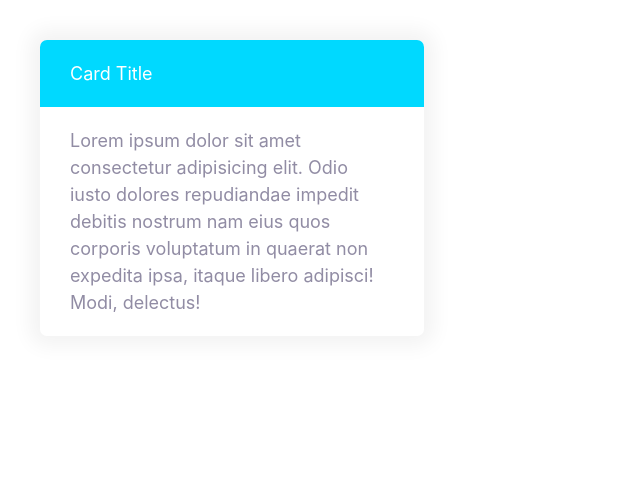
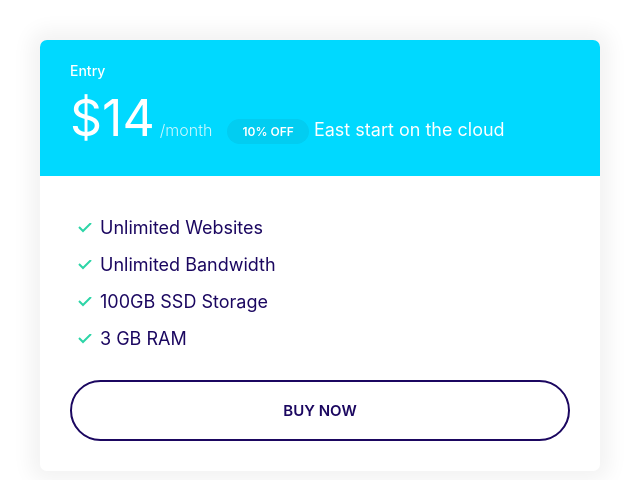
Before and after one commit to danielvmv/danify, a plain HTML site: page index.html in a window 1280 px wide. Shown: the whole page, without its empty margins (0-640 px from the left). Drawn offline with Linux system fonts and the light colour scheme.

Commit message:
Add buttons and input-groups component

```diff
--- a/CSS/styles.css
+++ b/CSS/styles.css
@@ -1,10 +1,3 @@
-/* Typography */
-
-html {
-  /* 62.5% of 16px = 10px */
-  font-size: 62.5%;
-}
-
 :root {
   --color-primary: #2584ff;
   --color-secondary: #00d9ff;
@@ -13,6 +6,19 @@ html {
   --color-body: #918ca4;
   --color-border: #ccc;
   --border-radius: 30px;
+}
+
+*,
+*::after,
+*::before {
+  box-sizing: border-box;
+}
+
+/* Typography */
+
+html {
+  /* 62.5% of 16px = 10px */
+  font-size: 62.5%;
 }
 
 body {
@@ -30,7 +36,6 @@ h3 {
 }
 
 h1 {
-  /* 1 x font size of the html element */
   font-size: 7rem;
 }
 
@@ -56,14 +61,17 @@ p {
   }
 
   h2 {
+    font-size: 4rem;
+  }
+
+  h3 {
     font-size: 2.4rem;
   }
 }
 
-/* Links*/
-
+/* Links */
 a {
-    text-decoration: :none;
+  text-decoration: none;
 }
 
 .link-arrow {
@@ -74,7 +82,7 @@ a {
 }
 
 .link-arrow::after {
-    content: '+>';
+  content: "-->";
   margin-left: 5px;
   transition: margin 0.15s;
 }
@@ -88,12 +96,13 @@ a {
     font-size: 1.5rem;
   }
 }
+/* Badges */
 
-/* Badges */
 .badge {
   border-radius: 20px;
+  font-size: 2rem;
+  font-weight: 600;
   padding: 0.5rem 2rem;
-    font-weight: 600;
   white-space: nowrap;
 }
 
@@ -104,24 +113,23 @@ a {
 
 .badge--secondary {
   background: var(--color-secondary);
-    color: #fff
+  color: #fff;
 }
 
 .badge--small {
   font-size: 1.6rem;
+  padding: 0.5rem 1.5rem;
 }
 
 @media screen and (min-width: 1024px) {
   .badge {
     font-size: 1.5rem;
-
   }
 
   .badge--small {
     font-size: 1.2rem;
   }
 }
-
 /* Lists */
 .list {
   list-style: none;
@@ -132,7 +140,6 @@ a {
 .list--inline .list__item {
   display: inline-block;
   margin-right: 2rem;
-
 }
 
 .list--tick {
@@ -141,7 +148,7 @@ a {
 }
 
 .list--tick .list__item {
-    padding-left: 00.5rem;
+  padding-left: 0.5rem;
   margin-bottom: 1rem;
 }
 
@@ -150,16 +157,14 @@ a {
     padding-left: 0;
   }
 }
-
 /* Icons */
-
 .icon {
   width: 40px;
   height: 40px;
 }
 
 .icon--primary {
-    fill:var(--color-primary);
+  fill: var(--color-primary);
 }
 
 .icon-container {
@@ -171,15 +176,18 @@ a {
   justify-content: center;
   align-items: center;
 }
-
 /* Buttons */
 .btn {
+  border-radius: 40px;
+  border: 0;
+  cursor: pointer;
   font-size: 1.8rem;
   font-weight: 600;
+  margin: 1rem 0;
+  padding: 2rem 3rem;
+  text-align: center;
   text-transform: uppercase;
-    padding: 2rem 3rem;
-    border: 0;
-    border-radius: 40px;
+  white-space: nowrap;
 }
 
 .btn--primary {
@@ -187,14 +195,48 @@ a {
   color: #fff;
 }
 
+.btn--primary:hover {
+  background: #3a8ffd;
+}
+
 .btn--secondary {
   background: var(--color-secondary);
-    color: #fff
+  color: #fff;
+}
+
+.btn--secondary:hover {
+  background: #05cdf0;
 }
 
 .btn--accent {
   background: var(--color-accent);
   color: #fff;
+}
+
+.btn--accent:hover {
+  background: #ec3000;
+}
+
+.btn--outline {
+  background: #fff;
+  color: var(--color-headings);
+  border: 2px solid var(--color-headings);
+}
+
+.btn--outline:hover {
+  background: var(--color-headings);
+  color: #fff;
+}
+
+.btn--block {
+  width: 100%;
+  display: inline-block;
+}
+
+@media screen and (min-width: 1024px) {
+  .btn {
+    font-size: 1.5rem;
+  }
 }
 
 /* Inputs */
@@ -225,7 +267,6 @@ a {
 
 .input-group .btn {
   margin: 4px;
-
 }
 
 @media screen and (min-width: 1024px) {
@@ -233,7 +274,6 @@ a {
     font-size: 1.5rem;
   }
 }
-
 /* Cards */
 .card {
   border-radius: 7px;
@@ -255,3 +295,68 @@ a {
   background: var(--color-secondary);
   color: #fff;
 }
+
+.card--secondary .badge--secondary {
+  background: #02cdf1;
+}
+
+/* Plans */
+.plan__name {
+  color: #fff;
+  margin: 0;
+  font-weight: 500;
+  font-size: 2.4rem;
+}
+
+.plan__price {
+  font-size: 6rem;
+}
+
+.plan__billing-cycle {
+  font-size: 2.4rem;
+  font-weight: 300;
+  opacity: 0.8;
+  margin-right: 1rem;
+}
+
+.plan__description {
+  font-size: 2rem;
+  font-weight: 300;
+  letter-spacing: 1px;
+  display: block;
+}
+
+.plan .list__item {
+  margin-bottom: 2rem;
+}
+
+.plan--popular .card__header {
+  position: relative;
+}
+
+.plan--popular .card__header::before {
+  content: url(../images/popular.svg);
+  width: 40px;
+  display: inline-block;
+  position: absolute;
+  top: -6px;
+  right: 5%;
+}
+
+@media screen and (min-width: 1024px) {
+  .plan__name {
+    font-size: 1.4rem;
+  }
+
+  .plan__price {
+    font-size: 5rem;
+  }
+
+  .plan__billing-cycle {
+    font-size: 1.6rem;
+  }
+
+  .plan__description {
+    font-size: 1.7rem;
+  }
+}
--- a/index.html
+++ b/index.html
@@ -9,14 +9,23 @@
     <link rel="stylesheet" href="CSS/styles.css" />
   </head>
   <body>
-    <div style="width: 30%; padding: 4rem">
+    <div style="width: 50%; padding: 4rem">
       <div class="card card--secondary">
-        <header class="card__header">Card Title</header>
+        <header class="card__header">
+          <h3 class="plan__name">Entry</h3>
+          <span class="plan__price">$14</span>
+          <span class="plan__billing-cycle">/month</span>
+          <span class="badge badge--secondary badge--small">10% OFF</span>
+          <span class="plan__descripton">East start on the cloud</span>
+        </header>
         <div class="card__body">
-          Lorem ipsum dolor sit amet consectetur adipisicing elit. Odio iusto
-          dolores repudiandae impedit debitis nostrum nam eius quos corporis
-          voluptatum in quaerat non expedita ipsa, itaque libero adipisci! Modi,
-          delectus!
+          <ul class="list list--tick">
+            <li class="list__item">Unlimited Websites</li>
+            <li class="list__item">Unlimited Bandwidth</li>
+            <li class="list__item">100GB SSD Storage</li>
+            <li class="list__item">3 GB RAM</li>
+          </ul>
+          <button class="btn btn--outline btn--block">Buy Now</button>
         </div>
       </div>
     </div>
```
Also changed, not shown: components/buttons.html (added, +2 -0 lines), components/input-groups.html (added, +4 -0 lines). Lines whose indentation alone changed are shown as unchanged.
